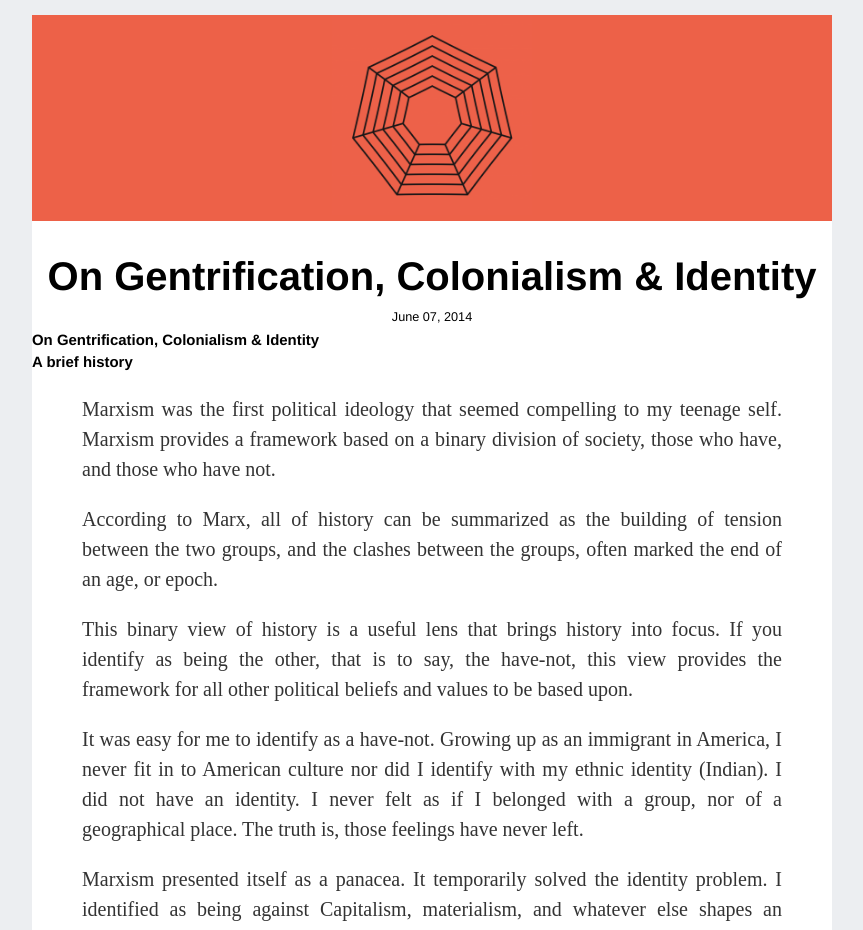
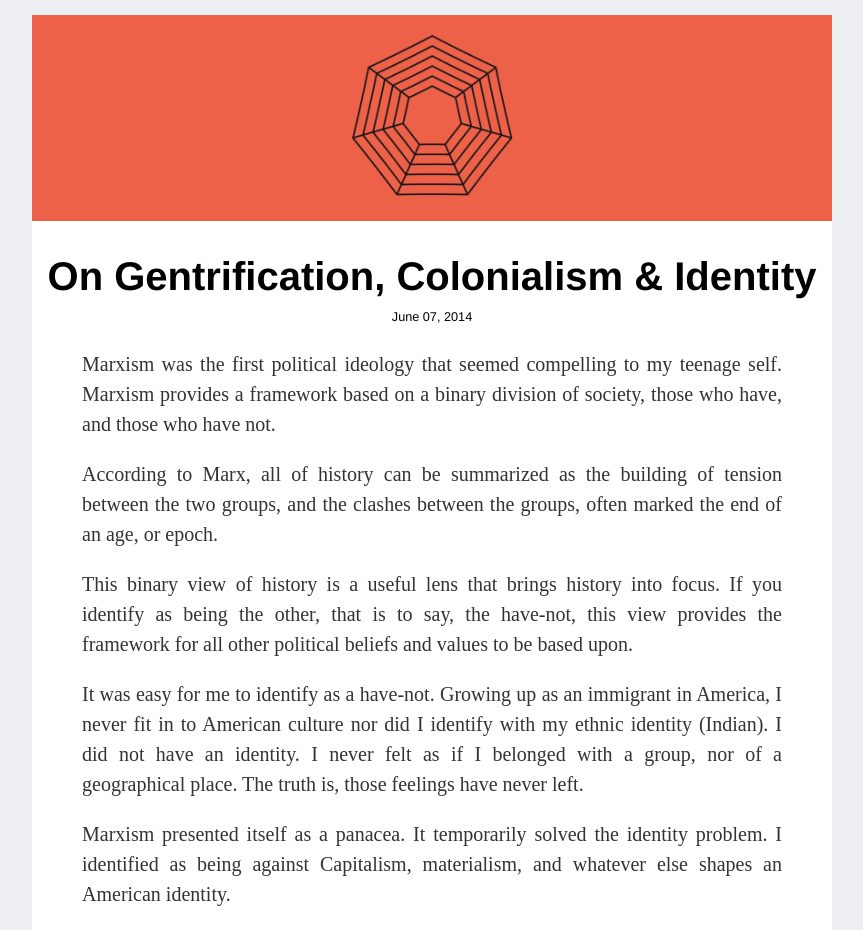
Before and after one commit to moizk/blog, a Jekyll site: the page built from _posts/2014-06-07-gentrification-and-identity.md, in a window 1280 px wide. Shown: the top 930 px of the page, without its empty margins (208-1071 px from the left). Built offline with Jekyll 4.4.1, drawn with Linux system fonts in a browser that asks for light colours; Markdown is read by kramdown in place of the engine named in the settings; some of the changed text lies outside the part shown.

Commit message:
update block quote and blogpost typography

```diff
--- a/_posts/2014-06-07-gentrification-and-identity.md
+++ b/_posts/2014-06-07-gentrification-and-identity.md
@@ -4,10 +4,6 @@
 date:   2014-06-07
 categories: thoughts
 ---
-
-# On Gentrification, Colonialism & Identity
-
-## A brief history
 
 Marxism was the first political ideology that seemed compelling to my teenage self. Marxism provides a framework based on a binary division of society, those who have, and those who have not.
 
@@ -21,7 +17,7 @@
 
 The unraveling of my Marxist identity began when I attempted to achieve intellectual consistency. At some point, you realize the  pursuit is futile. It's impossible. That realization leads to the end of many friendships.
 
-## A coming of age
+### A Coming of Age
 
 During college, I had an opportunity to redefine my identity. I was in the student government, and I agreed with the administration more than the students on matters of tuition and fees. I began to identify as an administrator more than a student. That is to say, as the one with the power in the relationship.
 
@@ -31,13 +27,13 @@
 
 ![Stencils in Bushwick](http://blog.moiz.org/images/essays/stencils.jpg)
 
-## Your luxury is my displacement
+### "Your luxury is my displacement"
 
 These slogans are what provoked me to write this essay. I am currently living in Bushwick, Brooklyn, the poster child of "hipster" gentrification, and these slogans are stenciled into the sidewalk around the neighborhood.
 
 Their strategy is simple, induce guilt because that is all that is left to achieve. Arguments such as these assume and accept defeat while seeking to attain the moral high-ground. The moral victory is satisfying until the despair of the material defeat sets in. Then it is displacement.
 
-## Gentrification is the new colonialism
+### "Gentrification is the new colonialism"
 
 Karl Marx on British colonialism in India for the New York Daily Tribune:
 
--- a/css/main.scss
+++ b/css/main.scss
@@ -224,6 +224,18 @@
   /* Misc */
 }
 
+.post blockquote {
+  /* Positioning */
+  /* Box-model */
+  margin-left: 50px;
+  margin-right: 100px;
+  /* Typography */
+
+  /* Visual */
+  border-left: 5px solid rgb(237, 97, 72);;
+  /* Misc */
+}
+
 .post pre {
   background-color: #042029;
   padding: 10px 25px 10px 25px;
```
